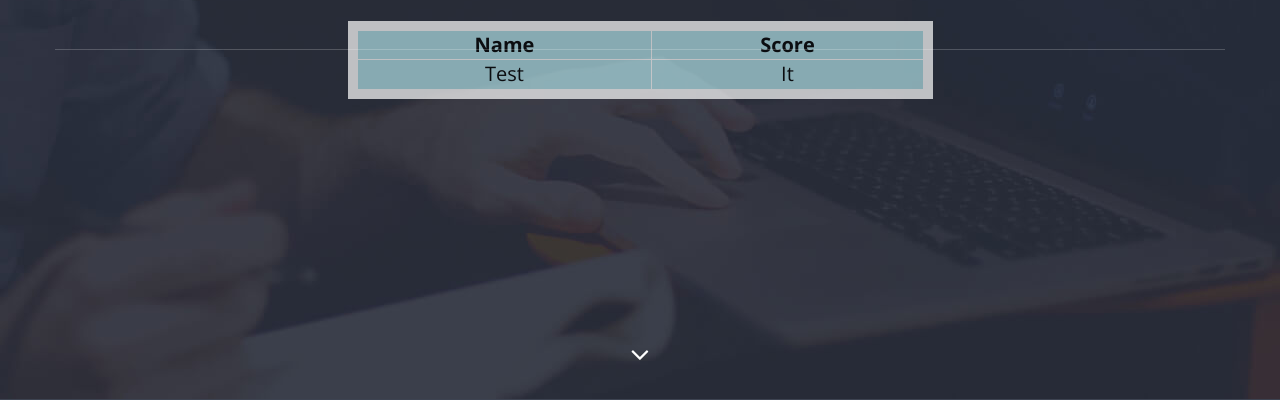
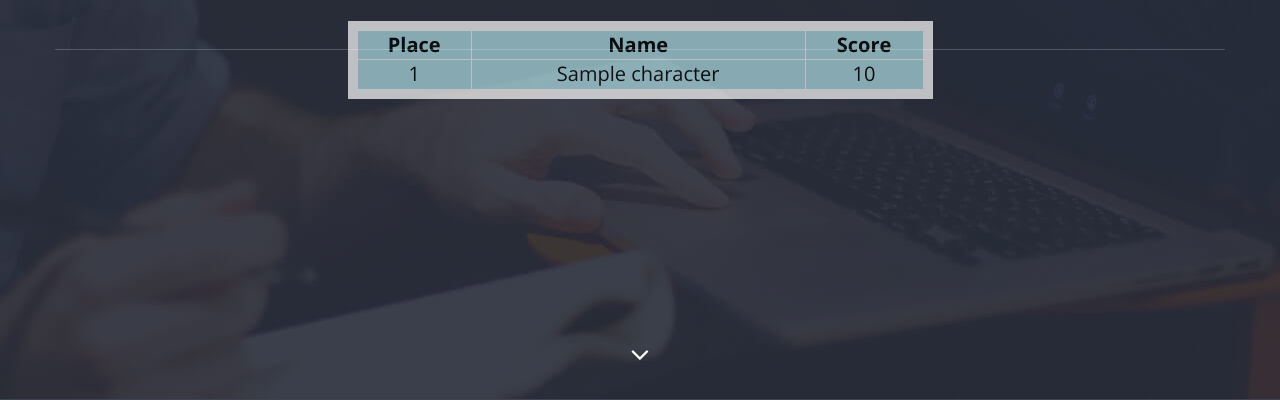
Before and after one commit to maeduffy/Adventure, a Flask app: page /leaderboard in a window 1280 px wide. Shown: the part 351-751 px from the top of the page. Run offline with Flask 2, Linux system fonts and the light colour scheme; tables that the repository leaves empty hold one stand-in row (values such as "Sample post"); parts of the project's set-up code (start-up, migrations or seed data) failed here and were passed over; some libraries are stand-ins or nearby versions.

Commit message:
fixed leaderboard

```diff
--- a/357-setup.sql
+++ b/357-setup.sql
@@ -136,8 +136,9 @@ CREATE TABLE CurrentItems (
 );
 
 CREATE TABLE Leaderboard (
-	id INT,
+	id INT AUTO_INCREMENT,
 	charID INT,
+	score INT,
 	CONSTRAINT L_PK PRIMARY KEY(id),
 	CONSTRAINT L_UNIQUE UNIQUE (charID),
 	CONSTRAINT L_FK_C FOREIGN KEY(charID) REFERENCES Characters(id)
--- a/connector.py
+++ b/connector.py
@@ -5,7 +5,7 @@ from sys import stdin
 #db = MySQLdb.connect(host = "csc-db0", user = "cpew", passwd = "FunToPassHa7", db = "cpew")
 
 # Michelle's local credentials. Modify if running it for yourself!
-db = MySQLdb.connect(host = 'localhost', user = 'root', passwd = '123', db = 'final')
+db = MySQLdb.connect(host = 'localhost', user = 'root', passwd = 'pass123', db = 'carapew')
 
 cur = db.cursor()
 
@@ -130,3 +130,10 @@ def getHealthFromScore(score):
 def getHealth(charId):
 	cur.execute("""SELECT health FROM Characters WHERE id = %s""", (charId,))
 	return cur.fetchall()
+
+def getLeaders():
+	cur.execute("""SELECT C.name, L.score FROM Leaderboard L JOIN Characters C ON C.id = L.charID ORDER BY score DESC""")
+	return cur.fetchall()
+
+def addLeader(charId, finalHealth):
+	cur.execute("""INSERT INTO Leaderboard VALUES (NULL, %d, %d)""", (charId, finalHealth))
--- a/server.py
+++ b/server.py
@@ -344,7 +344,8 @@ def logout():
 @app.route('/leaderboard')
 def leaderboard():
    # load all Characters, scores, health
-   return flask.render_template('leaderboard.html')
+   entries = connector.getLeaders()
+   return flask.render_template('leaderboard.html', entries = entries)
 
 @login_manager.unauthorized_handler
 def unauthorized_handler():
--- a/templates/leaderboard.html
+++ b/templates/leaderboard.html
@@ -71,16 +71,20 @@
 
                 </div>
                 <!-- <table style="width:50%; color:black;border:10px solid white; margin-left:auto;margin-right:auto" border="1" bordercolor="white" background-color="green"> -->
-                <table style="width:50%;background-color:powderblue;color:black;opacity:.7;font-size:20px;font-weight:bold;border:10px solid white; text-align: center;margin-left:auto;margin-right:auto" border="1" bordercolor="white">
+                <table class=entries style="width:50%;background-color:powderblue;color:black;opacity:.7;font-size:20px;font-weight:bold;border:10px solid white; text-align: center;margin-left:auto;margin-right:auto" border="1" bordercolor="white">
                     <tr>
+                        <td>Place</td>
                         <td>Name</td>
                         <td>Score</td>
                     </tr>
-                    <tr style="font-weight:normal">
-                        <td>Test</td>
-                        <td>It</td>
-                    </tr>
-                </table>
+                    {% for entry in entries %}
+                     <tr style="font-weight:normal">
+                    <td>{{loop.index}}</td>
+                    <td>{{entry[0]}}</td>
+                    <td>{{entry[1]}}</td>
+                 </tr>
+                    {% endfor %}
+</table>
             </div>
 
         </div>
```
